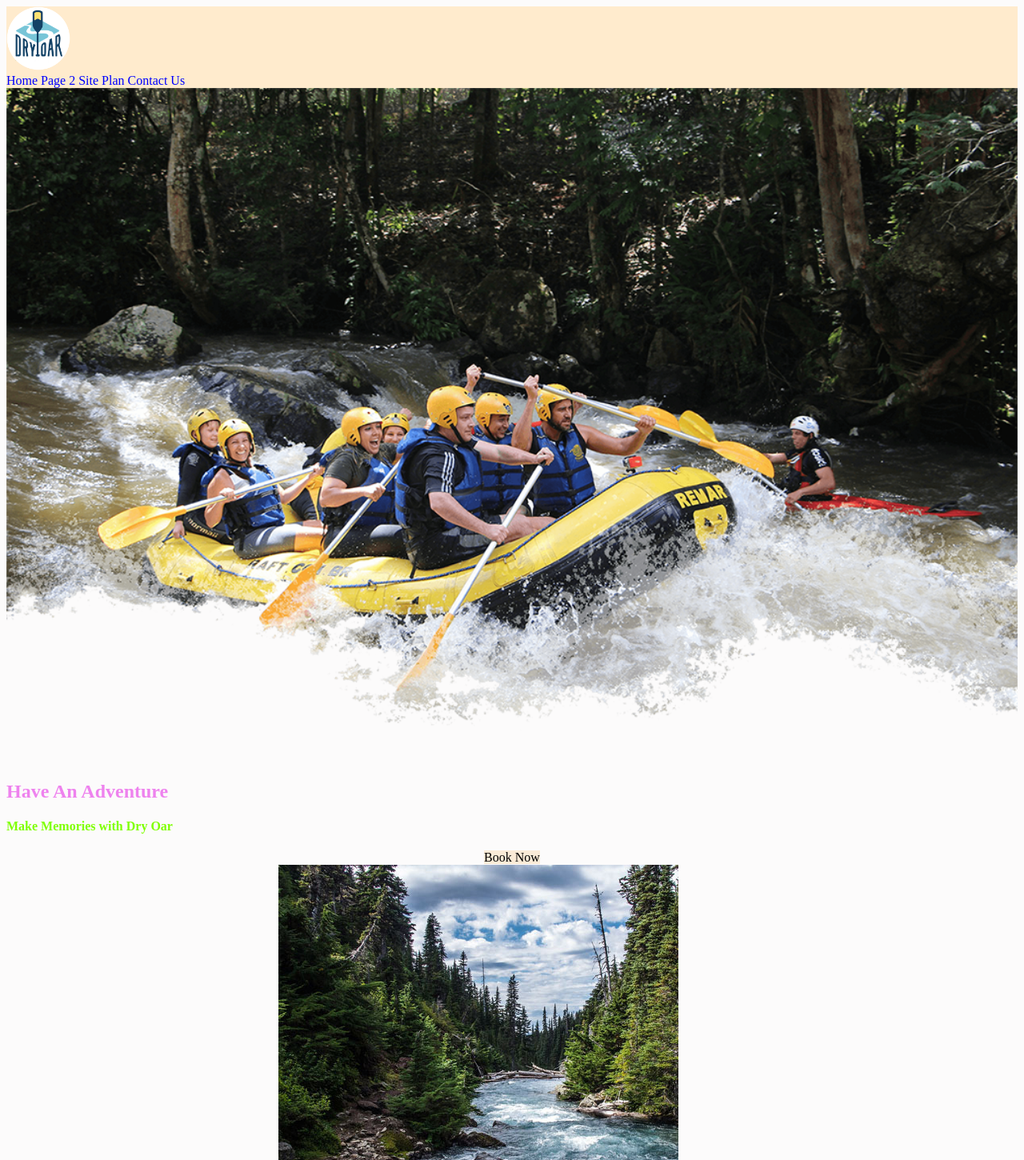
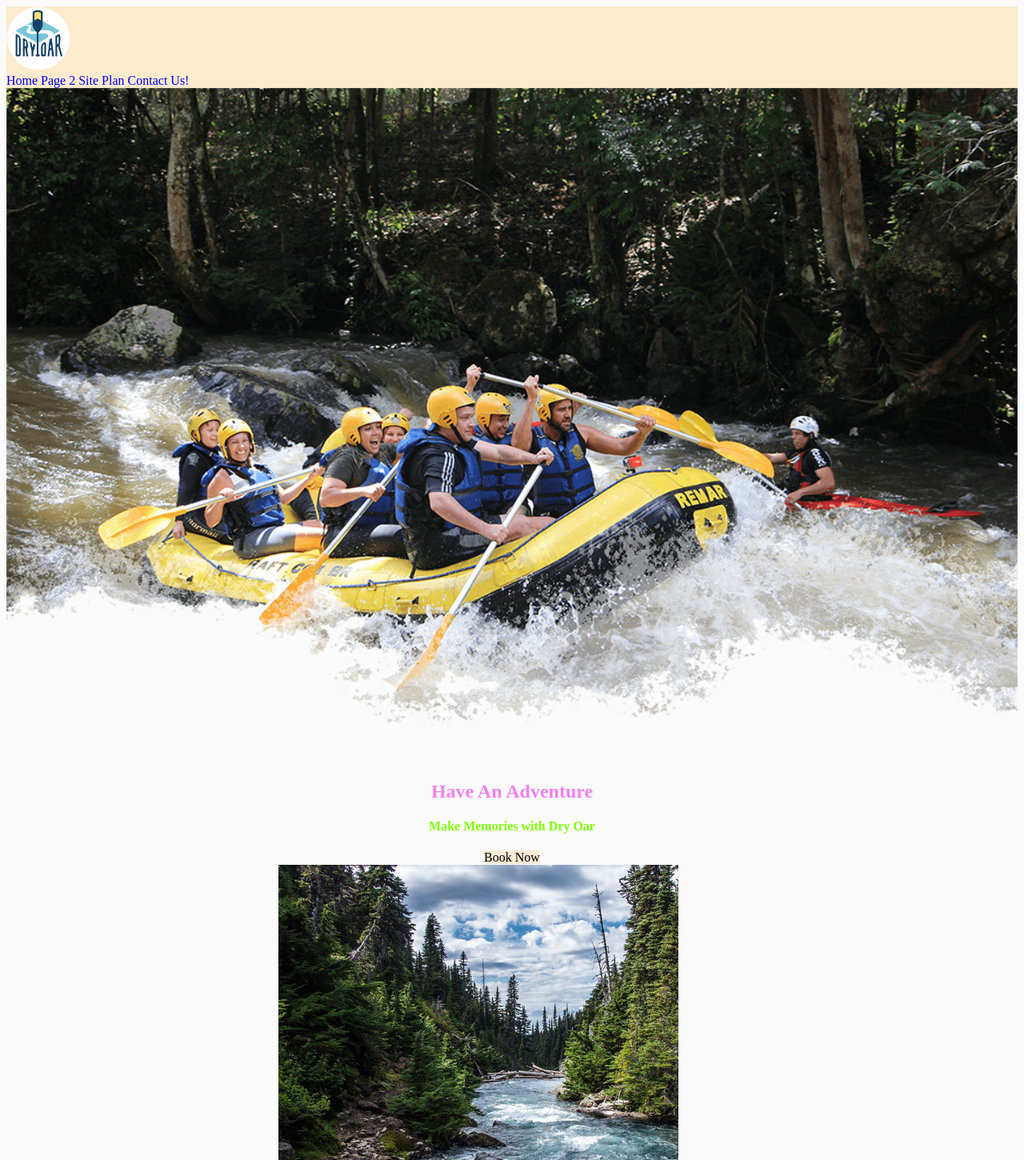
Before and after one commit to KyleesCodes/wdd130, a plain HTML site: page Web Fundamentals/wwr/index.html in a window 1280 px wide. Shown: the top 1450 px of the page at 80% size. Drawn offline with Linux system fonts and the light colour scheme.

Commit message:
Pls work

```diff
--- a/Web Fundamentals/wwr/index.html
+++ b/Web Fundamentals/wwr/index.html
@@ -20,7 +20,7 @@
                 <a href="index.html">Home</a>
                 <a href="#">Page 2</a>
                 <a href="site-plan-rafting.html">Site Plan</a>
-                <a href="contactus.html">Contact Us</a>
+                <a href="contactus.html">Contact Us!</a>
             </nav>
         </header>
         <div id="hero">
--- a/Web Fundamentals/wwr/styles/style.css
+++ b/Web Fundamentals/wwr/styles/style.css
@@ -50,7 +50,7 @@ footer p a:hover {
     text-decoration: underline;
 }
 #hero-msg h1, #hero-msg h4 {
-    text-align: center:
+    text-align: center;
 }
 .button-box {
     text-align: center;
```
